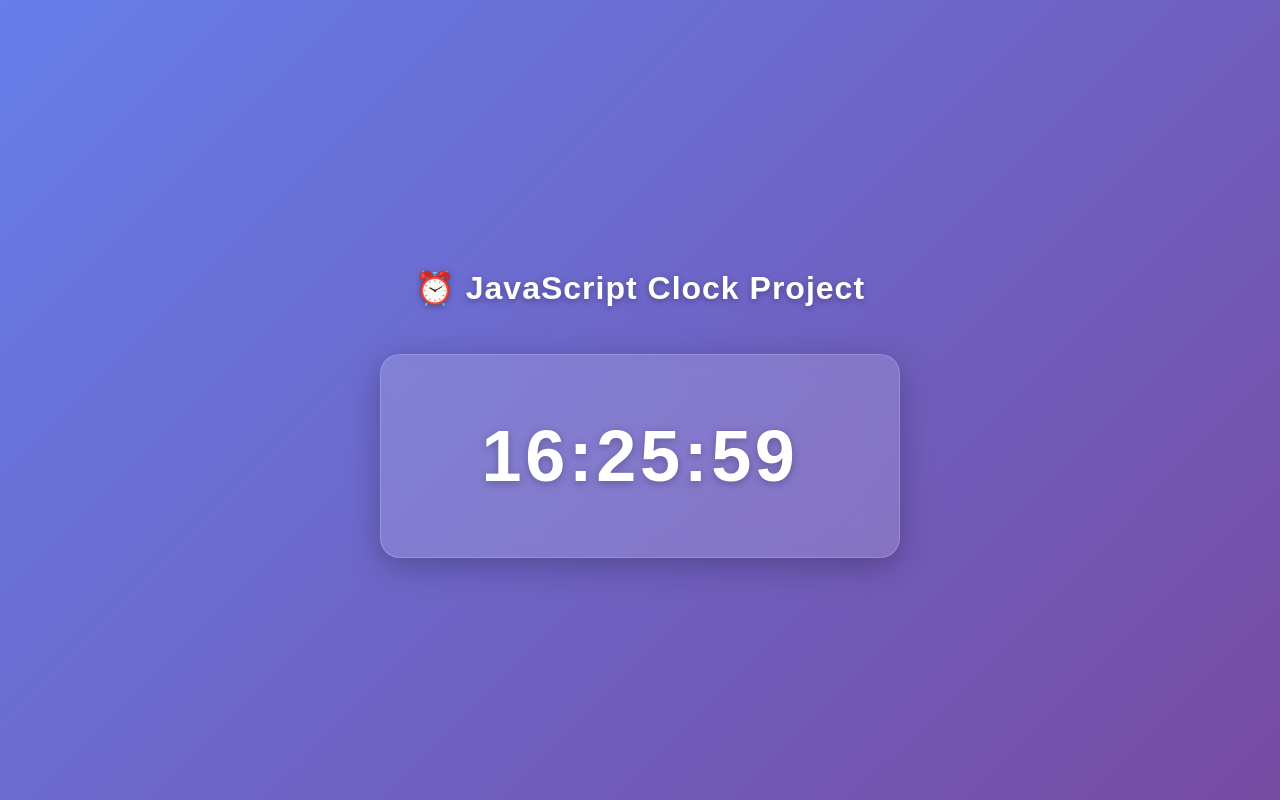
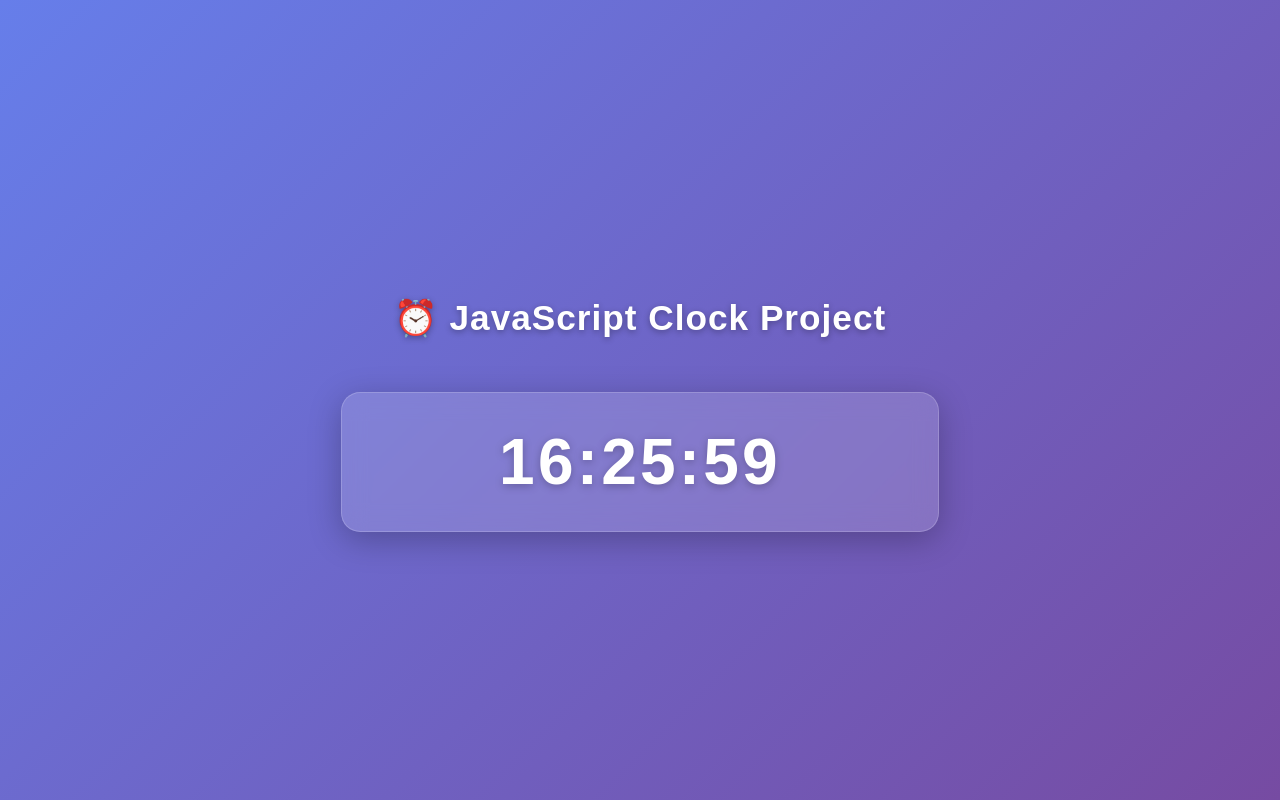
Before and after one commit to DANISh6363/JavaScript-Clock-Project, a plain HTML site: page index.html in a window 1280 px wide. Drawn offline with Linux system fonts and the light colour scheme.

Commit message:
Updated Clock

```diff
--- a/index.html
+++ b/index.html
@@ -3,7 +3,7 @@
 <head>
   <meta charset="UTF-8">
   <meta name="viewport" content="width=device-width, initial-scale=1.0">
-  <title>Modern JS Clock with Ticking Sound</title>
+  <title>Modern JS Clock</title>
   <style>
     body {
       margin: 0;
@@ -20,44 +20,49 @@
       display: flex;
       flex-direction: column;
       align-items: center;
-      gap: 20px;
+      gap: 1.5rem;
+      width: 90%;
+      max-width: 500px;
     }
 
     .title {
-      font-size: 2rem;
+      font-size: clamp(1.5rem, 5vw, 2.2rem);
       font-weight: 600;
       color: #fff;
       text-shadow: 0 2px 6px rgba(0,0,0,0.3);
       letter-spacing: 1px;
+      text-align: center;
     }
 
     .clock-container {
       backdrop-filter: blur(12px);
       -webkit-backdrop-filter: blur(12px);
       background: rgba(255, 255, 255, 0.15);
-      border-radius: 20px;
-      padding: 60px 100px;
+      border-radius: 1.2rem;
+      padding: 2rem 3rem;
       box-shadow: 0 8px 32px rgba(0,0,0,0.25);
       display: flex;
       justify-content: center;
       align-items: center;
       border: 1px solid rgba(255, 255, 255, 0.18);
+      width: 100%;
     }
 
     .clock {
-      font-size: 4.5rem;
+      font-size: clamp(2.5rem, 10vw, 4rem);
       font-weight: 600;
       color: #fff;
       letter-spacing: 0.05em;
       text-shadow: 0 2px 8px rgba(0,0,0,0.25);
       margin: 0;
+      text-align: center;
+      flex: 1;
     }
   </style>
 </head>
 <body>
   <div class="wrapper">
     <h2 class="title">⏰ JavaScript Clock Project</h2>
-
     <div class="clock-container">
       <h1 class="clock">00:00:00</h1>
     </div>
@@ -77,7 +82,6 @@
       element.textContent = time.toLocaleTimeString('en-US', options);
       setTimeout(updateClock, 1000 - time.getMilliseconds());
     }
-
     updateClock();
   </script>
 </body>
```
